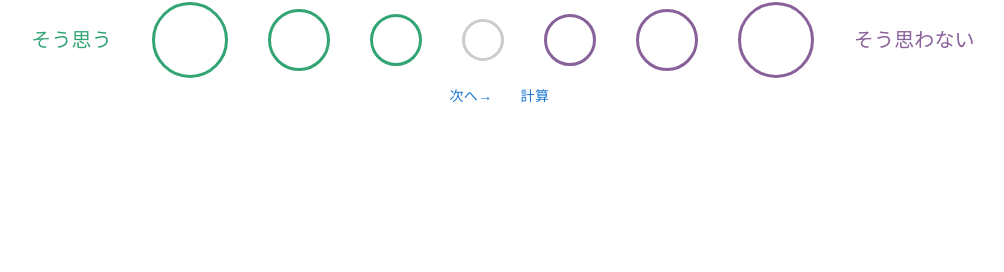
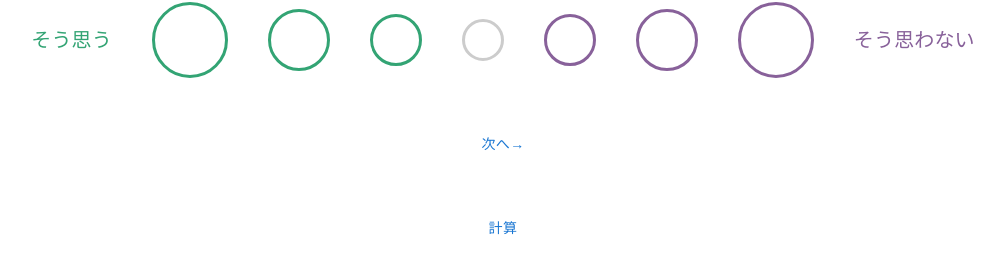
Before and after one commit to netakiryosuke/how-we-match, a React (Vite) app: page / in a window 1280 px wide. Shown: the part 896-1168 px from the top of the page, without its empty margins (137-1141 px from the left). Before the commit the page ends 1042 px from the top, so only its background shows below. Built offline with nearby package versions, Linux system fonts and the light colour scheme.

Commit message:
結果ページを実装

```diff
--- a/src/components/QuestionPage.jsx
+++ b/src/components/QuestionPage.jsx
@@ -1,5 +1,6 @@
 import { Box, Button } from "@mui/material";
 import Question from "./Question";
+import Result from "./Result";
 import { useState } from "react";
 import calculateScore from "../scoreCalculator";
 
@@ -22,11 +23,11 @@ export default function QuestionPage() {
         "15"
     ];
 
-
     const [answers, setAnswers] = useState(Array(questions.length).fill(null));
     const [currentPage, setCurrentPage] = useState(0);
+    const [isShowResult, setIsShowResult] = useState(false);
 
-    const displayingQuestions = questions.slice(0 + (currentPage*5), 5 + (currentPage*5));
+    const displayingQuestions = questions.slice(0 + (currentPage * 5), 5 + (currentPage * 5));
 
     const handleSelect = (answer, questionIndex) => {
         const newAnswers = [...answers];
@@ -40,21 +41,30 @@ export default function QuestionPage() {
 
     const handleCalculateClick = () => {
         const score = calculateScore(answers);
-        alert(`あなたのスコアは ${score} です`);
+        setIsShowResult(true);
     }
 
     return (
         <Box>
-            <Box sx={{display: "flex", flexDirection: "column", alignItems: "center", gap: 6}}>
-                {displayingQuestions.map((question, index) => {
-                    const actualIndex = index + (currentPage * 5);
-                    return (
-                        <Question key={index} question={question} selectedIndex={answers[actualIndex]} onSelect={(answer) => handleSelect(answer, actualIndex)} />
-                    )
-                })}
-            </Box>
-            <Button onClick={handleNextClick}>次へ→</Button>
-            <Button onClick={handleCalculateClick}>計算</Button>
+            {isShowResult ? (
+                <Result score={calculateScore(answers)} />
+            ) : (
+                <Box sx={{ display: "flex", flexDirection: "column", alignItems: "center", gap: 6 }}>
+                    {displayingQuestions.map((question, index) => {
+                        const actualIndex = index + currentPage * 5;
+                        return (
+                            <Question
+                                key={index}
+                                question={question}
+                                selectedIndex={answers[actualIndex]}
+                                onSelect={(answer) => handleSelect(answer, actualIndex)}
+                            />
+                        );
+                    })}
+                    <Button onClick={handleNextClick}>次へ→</Button>
+                    <Button onClick={handleCalculateClick}>計算</Button>
+                </Box>
+            )}
         </Box>
-    )
+    );
 }
--- /dev/null
+++ b/src/components/Result.jsx
@@ -0,0 +1,7 @@
+export default function Result({score}) {
+    return (
+        <div>
+            <h2>あなたのスコアは {score} です</h2>
+        </div>
+    )
+}
```
